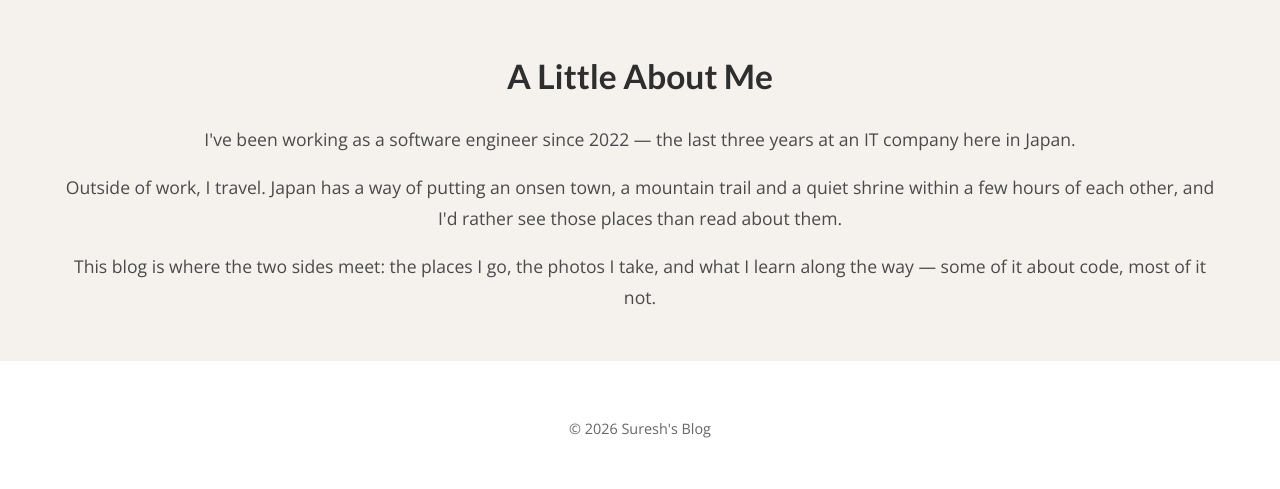
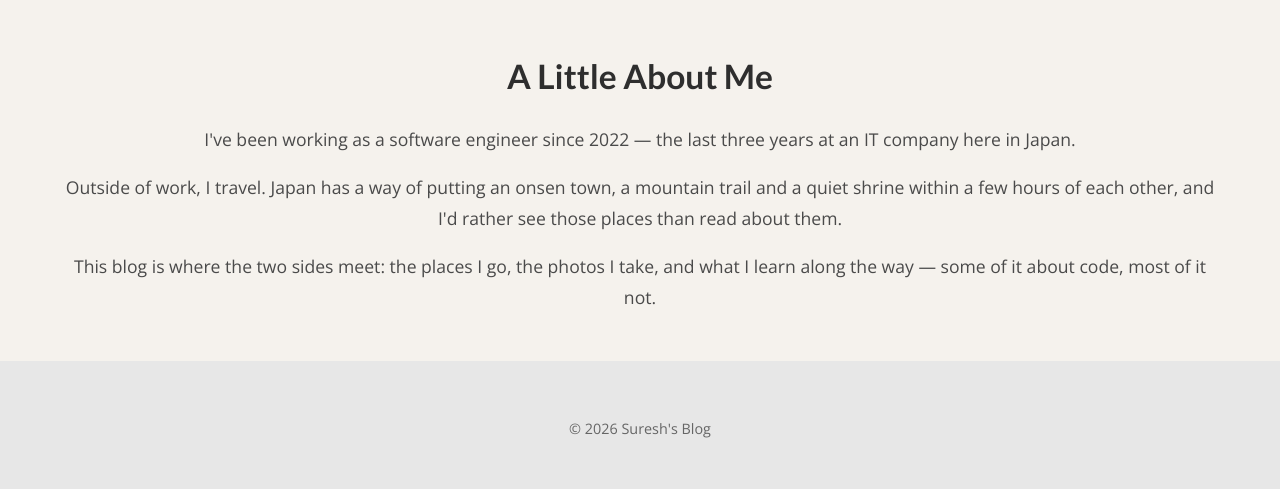
Before and after one commit to SureshSurkheti/my-blog, a Django app: page / in a window 1280 px wide. Shown: the part 1509-1998 px from the top of the page. Run offline with Django 3.2, Linux system fonts and the light colour scheme; data comes from the database, SQL or seed files in the repository; parts of the project's set-up code (start-up, migrations or seed data) failed here and were passed over.

Commit message:
Ground the home page footer instead of brightening it
The home footer was white because the about panel above it is cream and two
cream blocks would have run together. That worked, but it left the page at its
brightest in the very last band — the eye reads that as the page opening up
where it should be closing.

The page grey does the same separating job and grounds the page instead. The
seam against the cream is also plainly visible now, where cream-to-white was
faint enough to look like an accident.

Other pages keep the cream footer: there the block above is the grey page, so
cream is what contrasts. Same rule either way — the footer takes whatever the
block above it is not.

Co-Authored-By: Claude Opus 5 <noreply@anthropic.com>

```diff
--- a/static/app.css
+++ b/static/app.css
@@ -561,14 +561,17 @@ a.tag:active {
   background-color: #f5f2ed;
 }
 
-/* On the home page the footer goes white against the about panel's cream. The
-   change of tone is the separator, so no gap and no rule are needed — the
-   earlier hairline was there only because the two blocks shared a colour.
+/* The footer's one job is to close the page, so it takes whatever contrasts
+   with the block directly above it. Everywhere else that block is the grey
+   page, and the cream reads as a band. On the home page it is the about
+   panel, which is already cream — so here the footer steps down to the page
+   grey instead. White was the earlier answer and it worked, but it made the
+   page its brightest at the very bottom; stepping down grounds it.
    Keyed off a body class rather than an adjacent-sibling selector, because the
-   page content now sits inside a wrapper. */
+   about panel is a block in the page, not a sibling of the footer. */
 .has-about .site-footer {
   margin-top: 0;
-  background-color: white;
+  background-color: #e7e7e7;
 }
 
 .site-footer .social {
```
